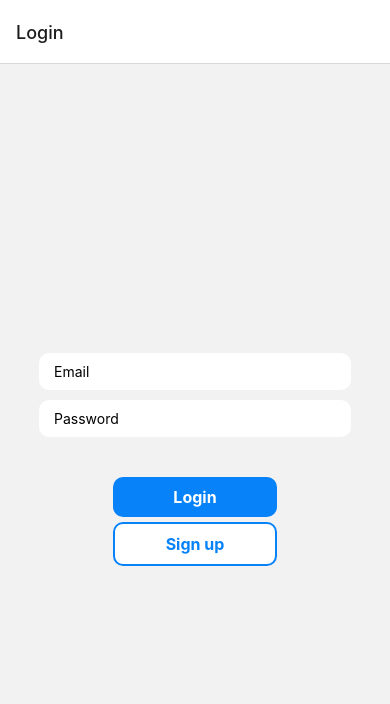
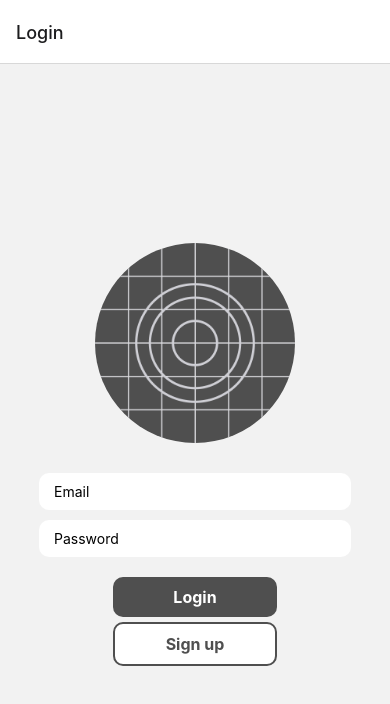
Before and after one commit to mperezy/react-native-todo-list, a React Native app: screen /Login in a window 390 px wide. Shown: the top 704 px of the page. Built offline with nearby package versions, Linux system fonts and the light colour scheme; no server answers.

Commit message:
Add an image in login screen
- Change color in buttons

```diff
--- a/src/components/Login/login.js
+++ b/src/components/Login/login.js
@@ -1,6 +1,7 @@
 import React, { useEffect, useState } from 'react';
 
 import {
+  Image,
   View,
   Text,
   TextInput,
@@ -56,6 +57,8 @@ const Login = () => {
       behavior={Platform.OS === 'ios' ? 'padding' : 'height'}
       style={styles.container}
     >
+      {/* eslint-disable-next-line global-require */}
+      <Image style={styles.loginImage} source={require('../../../assets/adaptive-icon.png')} />
       <View style={styles.inputContainer}>
         <TextInput
           placeholder='Email'
--- a/src/components/Login/styles.js
+++ b/src/components/Login/styles.js
@@ -18,10 +18,10 @@ const styles = StyleSheet.create({
     width: '60%',
     justifyContent: 'center',
     alignItems: 'center',
-    marginTop: 40,
+    marginTop: 20,
   },
   button: {
-    backgroundColor: '#0782F9',
+    backgroundColor: '#4F4F4F',
     width: '70%',
     padding: 10,
     borderRadius: 10,
@@ -35,13 +35,20 @@ const styles = StyleSheet.create({
   buttonOutLine: {
     backgroundColor: 'white',
     marginTop: 5,
-    borderColor: '#0782F9',
+    borderColor: '#4F4F4F',
     borderWidth: 2,
   },
   buttonOutLineText: {
-    color: '#0782F9',
+    color: '#4F4F4F',
     fontWeight: '700',
     fontSize: 16,
+  },
+  loginImage: {
+    backgroundColor: '#4F4F4F',
+    borderRadius: 100,
+    width: 200,
+    height: 200,
+    marginBottom: 20,
   },
 });
 
--- a/src/components/TodoList/styles.js
+++ b/src/components/TodoList/styles.js
@@ -54,10 +54,11 @@ const styles = StyleSheet.create({
   },
   navWrapper: {
     flexDirection: 'row',
+    justifyContent: 'space-between',
   },
   navButtonContainer: {
     justifyContent: 'center',
-    backgroundColor: '#0782F9',
+    backgroundColor: '#E13333',
     width: '78%',
     padding: 6,
     marginTop: 2,
```
